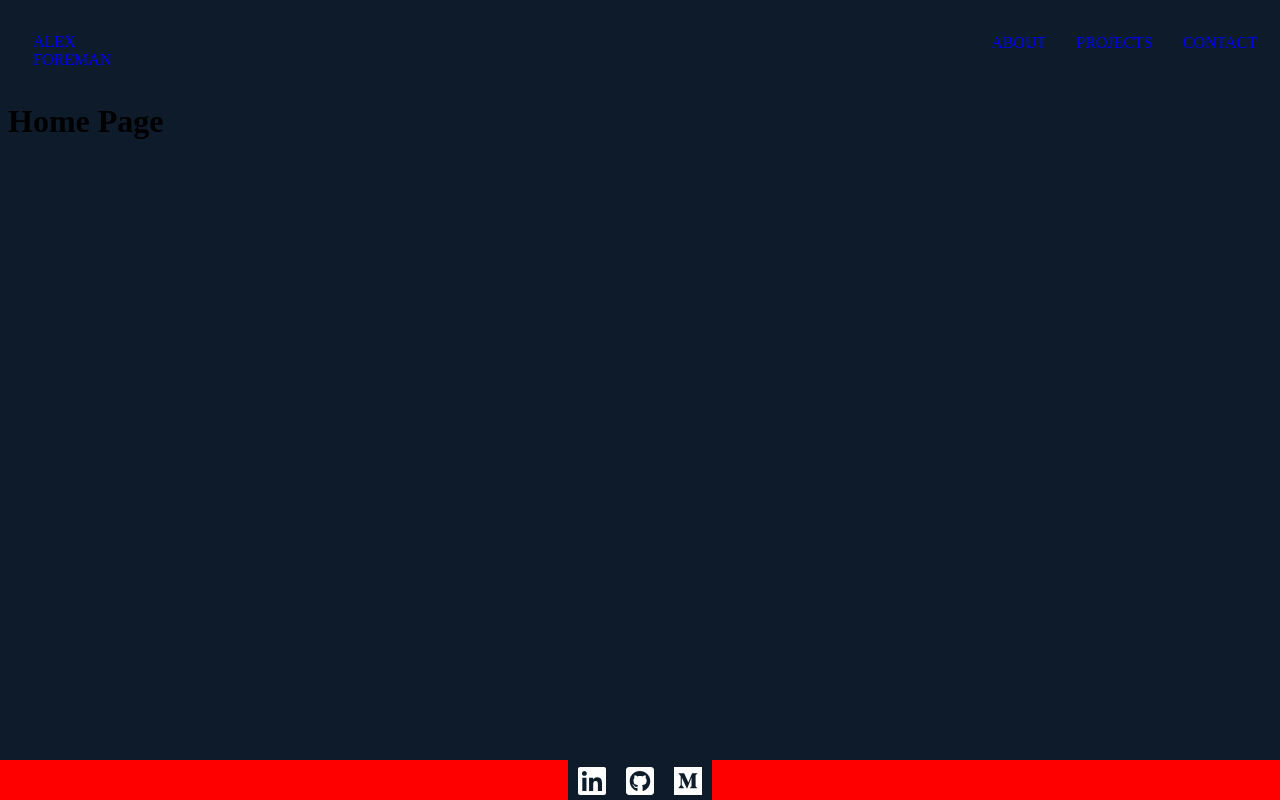
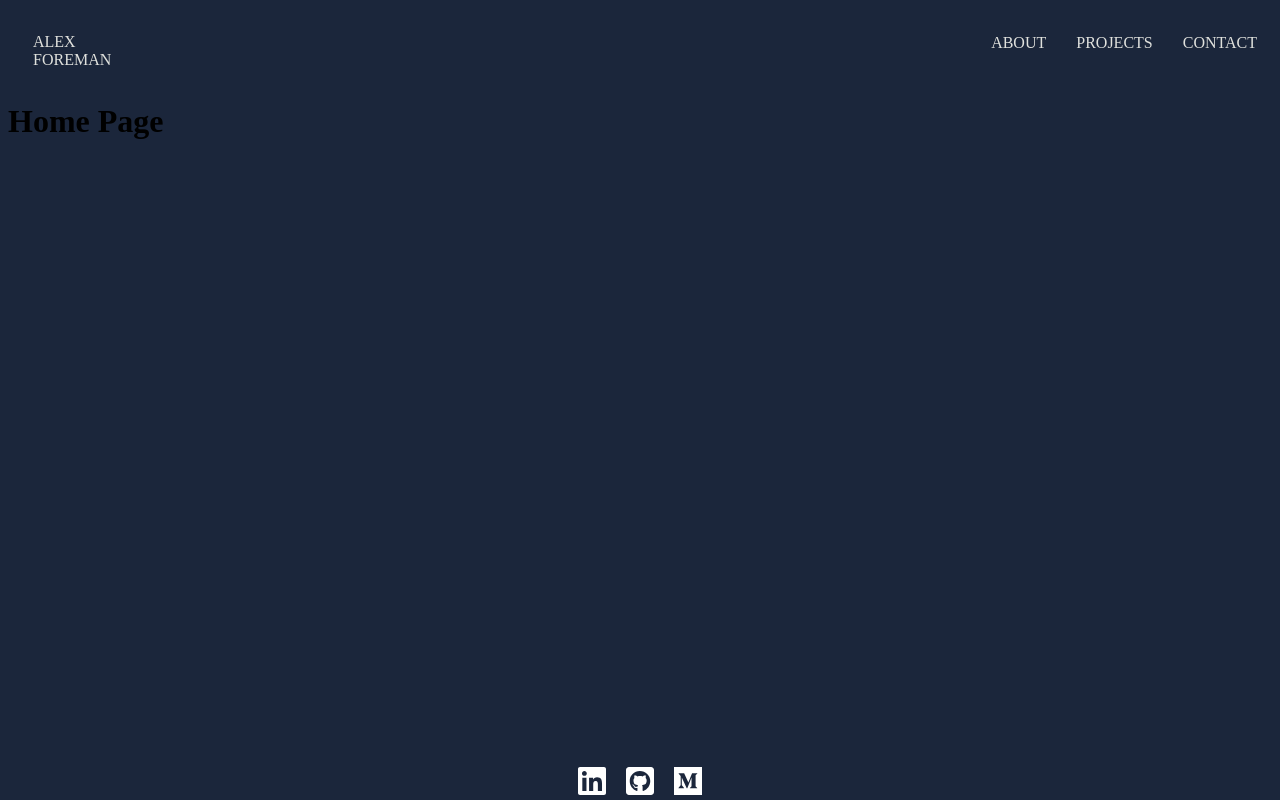
Before and after one commit to arf2k/My-Portfolio-Site, a React (Create React App) app: page / in a window 1280 px wide. Built offline with nearby package versions, Linux system fonts and the light colour scheme.

Commit message:
Styling updates

```diff
--- a/src/styles/App.scss
+++ b/src/styles/App.scss
@@ -1,3 +1,3 @@
 * {
-  background-color: #0D1B2A
+  background-color: #1B263B
 }
--- a/src/styles/Footer.styles.scss
+++ b/src/styles/Footer.styles.scss
@@ -3,19 +3,22 @@
      left: 0;
      bottom: 0;
      width: 100%;
-     background-color: red;
+     background-color: inherit;
      color: white;
      text-align: center;
      height: 5vh;
 
      .icon-list{
           display: inline-flex;
-          // padding: 10px 15px;
 
 
           .icon {
                padding: 5px 10px;
                cursor: pointer;
+
+               &:hover{
+                    color: #778DA9;
+               }
           }
 
           a {
--- a/src/styles/Nav.styles.scss
+++ b/src/styles/Nav.styles.scss
@@ -11,6 +11,7 @@
     width: 70px;
     padding: 25px;
     text-decoration: none;
+    color: #E0E1DD;
   }
 
   .page-options-container {
@@ -21,10 +22,14 @@
     justify-content: flex-end;
 
     .page-option {
-     color: blue;
+     color: #E0E1DD;
       padding: 10px 15px;
       cursor: pointer;
       text-decoration: none;
+
+      &:hover{
+           color: #778DA9;
+      }
     }
   }
 }
```
